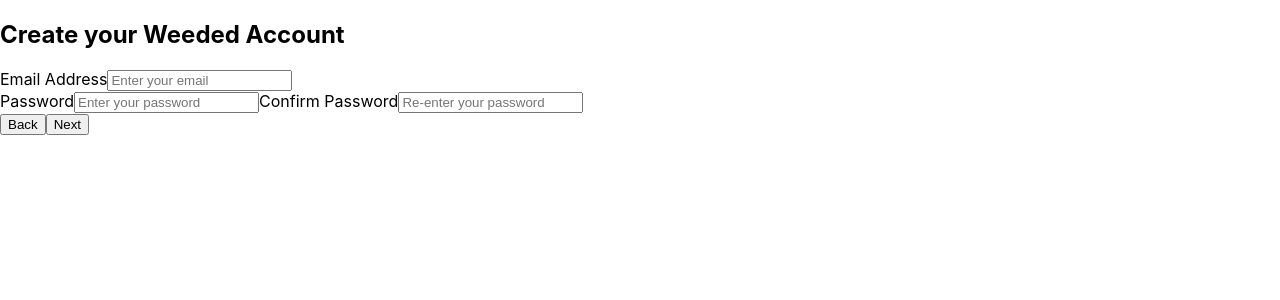
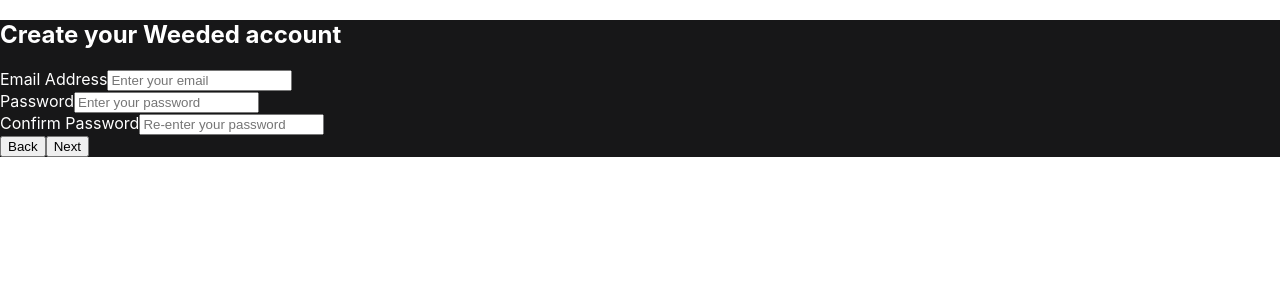
Before and after one commit to TonyBoy56/weeded-figma-mockup, a React (Create React App) app: page / in a window 1280 px wide. Shown: the top 300 px of the page. Built offline with nearby package versions, Linux system fonts and the light colour scheme.

Commit message:
add a grid for the Password entry inputs.

```diff
--- a/src/App.tsx
+++ b/src/App.tsx
@@ -4,16 +4,16 @@
 
 const SignInForm = () => {
   return (
-    <div className="flex justify-center items-center h-screen bg-gray-100">
-      <div className="bg-white p-8 rounded w-2/3">
-        <h2 className="flex justify-center text-2xl font-bold mb-4">
-          Create your Weeded Account
+    <div className="landing-page flex justify-center items-center h-screen">
+      <div className="p-8 rounded w-2/3">
+        <h2 className="common-text flex justify-center text-2xl font-bold mb-4">
+          Create your Weeded account
         </h2>
         <form>
           <div className="mb-10">
             <label
               htmlFor="email"
-              className="block text-sm font-medium text-gray-700"
+              className="common-text block text-sm font-medium text-gray-700"
             >
               Email Address
             </label>
@@ -25,34 +25,40 @@
             />
           </div>
 
+          <div className="grid gap-6 md:grid-cols-2">
+
             <div className="side-by-side mb-5">
               <label
                 htmlFor="password"
-              className="block text-sm font-medium text-gray-700"
+                className="common-text block text-sm font-medium text-gray-700"
               >
                 Password
               </label>
               <input
                 type="password"
                 id="password"
-              className="mt-1 p-2 border rounded w-1/2"
+                className="mt-1 p-2 border rounded w-full"
                 placeholder="Enter your password"
               />
+            </div>
 
+            <div className="side-by-side mb-5">
               <label
                 htmlFor="password"
-              className="block text-sm font-medium text-gray-700"
+                className="common-text block text-sm font-medium text-gray-700"
               >
                 Confirm Password
               </label>
               <input
                 type="password"
                 id="password"
-              className="mt-1 p-2 border rounded w-1/2"
+                className="mt-1 p-2 border rounded w-full"
                 placeholder="Re-enter your password"
               />
             </div>
+          </div>
 
+          {/* change buttons to be separate divs for grid to function properly */}
           <div className="buttons-side-by-side ">
             <button
               type="submit"
```
Lines whose indentation alone changed are shown as unchanged.
